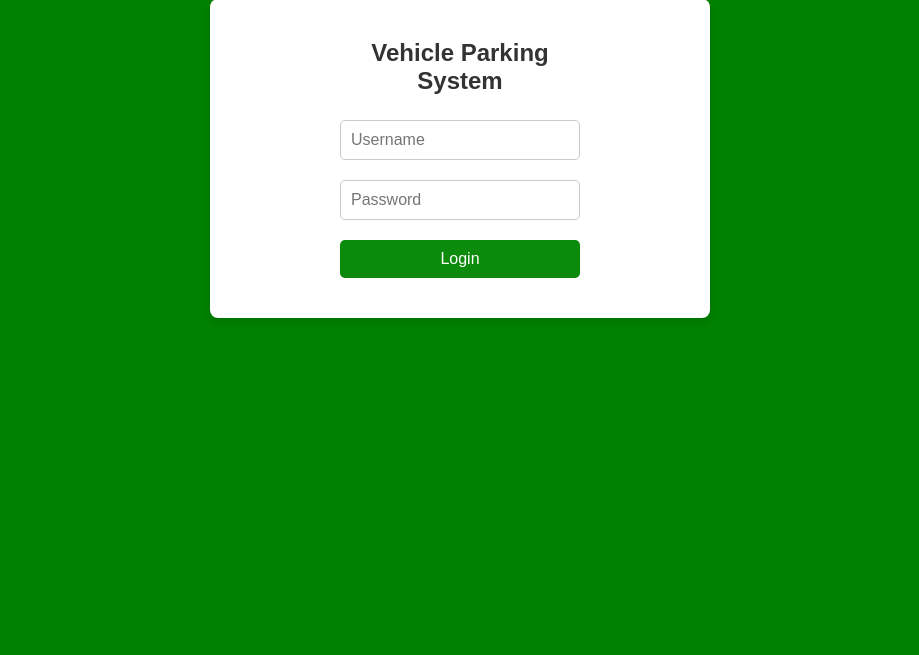
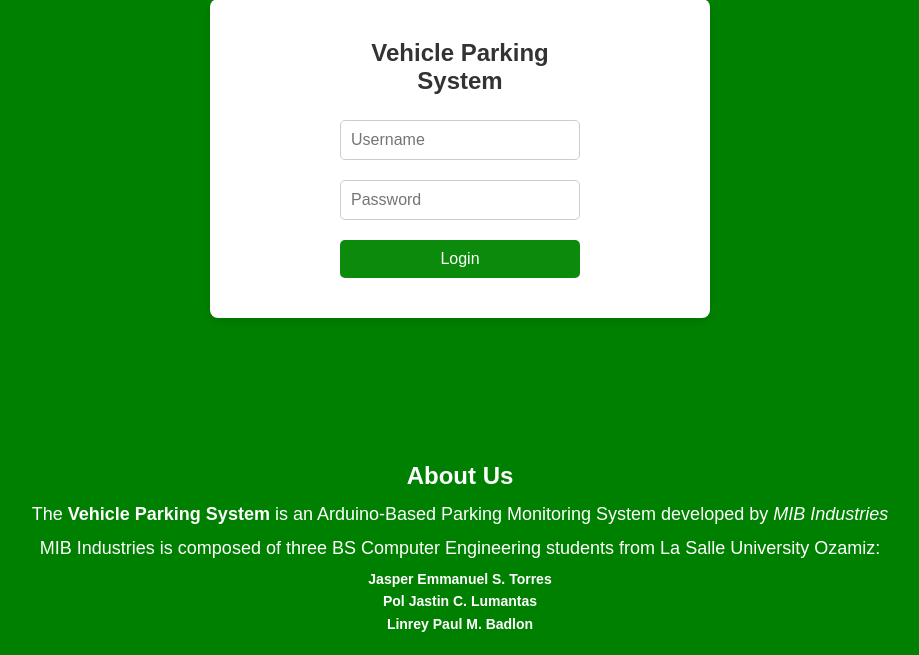
Before and after one commit to tillojayr/parking-system-web, a PHP site: page / in a window 1280 px wide. Shown: the part 145-800 px from the top of the page, without its empty margins (180-1099 px from the left). Run offline with PHP 8.4, Linux system fonts and the light colour scheme; data that the repository does not hold is empty.

Commit message:
08-12-2024 update

```diff
--- a/index.html
+++ b/index.html
@@ -77,7 +77,7 @@
         <button
           class="dark-green-button"
           onclick="chooseParkingArea('LSU - IS')">
-          LSU - IS
+          IS Parking
         </button>
       </section>
 
@@ -93,10 +93,29 @@
           <span class="occupied">Occupied</span>
         </p>
         <div class="parking-slots" id="parking-slots"></div>
-        <p id="nearest-slot"></p>
+        <p style="font-weight: bold" id="nearest-slot"></p>
         <button class="dark-green-button" onclick="refresh()">Refresh</button>
       </section>
     </div>
+    <div class="container1">
+      <div class="about-us">
+        <h2>About Us</h2>
+        <p>
+          The <strong>Vehicle Parking System</strong> is an Arduino-Based
+          Parking Monitoring System developed by <em>MIB Industries</em>
+        </p>
+        <p>
+          MIB Industries is composed of three BS Computer Engineering students
+          from La Salle University Ozamiz:
+        </p>
+        <ul>
+          <li>Jasper Emmanuel S. Torres</li>
+          <li>Pol Jastin C. Lumantas</li>
+          <li>Linrey Paul M. Badlon</li>
+        </ul>
+      </div>
+    </div>
+
     <script
       src="https://code.jquery.com/jquery-3.6.0.min.js"
       integrity="sha256-/xUj+3OJU5yExlq6GSYGSHk7tPXikynS7ogEvDej/m4="
--- a/script.js
+++ b/script.js
@@ -29,7 +29,7 @@ const slotConfigurations = {
       "C2",
       "C3",
     ],
-    Motorcycle: ["E1", "E2", "E3", "E4", "E5", "E6"],
+    Motorcycle: ["D1", "D2", "D3", "D4", "D5", "D6"],
   },
 };
 
@@ -81,7 +81,7 @@ function displayNearestAvailableSlot() {
     .first();
   $("#nearest-slot").text(
     $availableSlot.length
-      ? `Nearest available slot: ${$availableSlot.text()}`
+      ? `NEAREST AVAILABLE SLOT: ${$availableSlot.text()}`
       : "No slots available"
   );
 }
--- a/style.css
+++ b/style.css
@@ -28,6 +28,9 @@ body {
   border-radius: 8px;
   box-shadow: 0px 4px 10px rgba(0, 0, 0, 0.1);
   text-align: center;
+  margin-bottom: 100px;
+  margin-left: 20px;
+  margin-right: 20px;
 }
 
 h1,
@@ -225,3 +228,67 @@ button {
   /* color: #333; */
   color: white;
 }
+
+.container1 {
+  padding-right: 15px;
+  padding-left: 15px;
+  margin-right: auto;
+  margin-left: auto;
+}
+@media (min-width: 768px) {
+  .container1 {
+    width: 750px;
+  }
+}
+@media (min-width: 992px) {
+  .container1 {
+    width: 970px;
+  }
+}
+@media (min-width: 1200px) {
+  .container1 {
+    width: 1170px;
+  }
+}
+
+.about-us {
+  position: fixed; /* Fixes the element at the bottom of the viewport */
+  bottom: 0; /* Aligns the element to the bottom */
+  left: 0; /* Aligns it to the left edge */
+  width: 100%; /* Ensures it spans the entire width of the screen */
+  text-align: center;
+  padding: 20px;
+  z-index: 1000; /* Ensures it stays on top of other elements */
+}
+
+.about-us h2 {
+  font-size: 24px;
+  font-weight: bold;
+  color: white; /* Dark grey text */
+  margin-bottom: 10px;
+}
+
+.about-us ul {
+  font-size: 14px;
+  color: white;
+  line-height: 1.6;
+  margin: 5px 0;
+}
+
+.about-us p {
+  font-size: 18px;
+  color: white;
+  line-height: 1.6;
+  margin: 5px 0;
+}
+
+.about-us ul {
+  list-style: none;
+  padding: 0;
+  margin: 0;
+}
+
+.about-us ul li {
+  font-weight: bold;
+  color: whi;
+}
```
